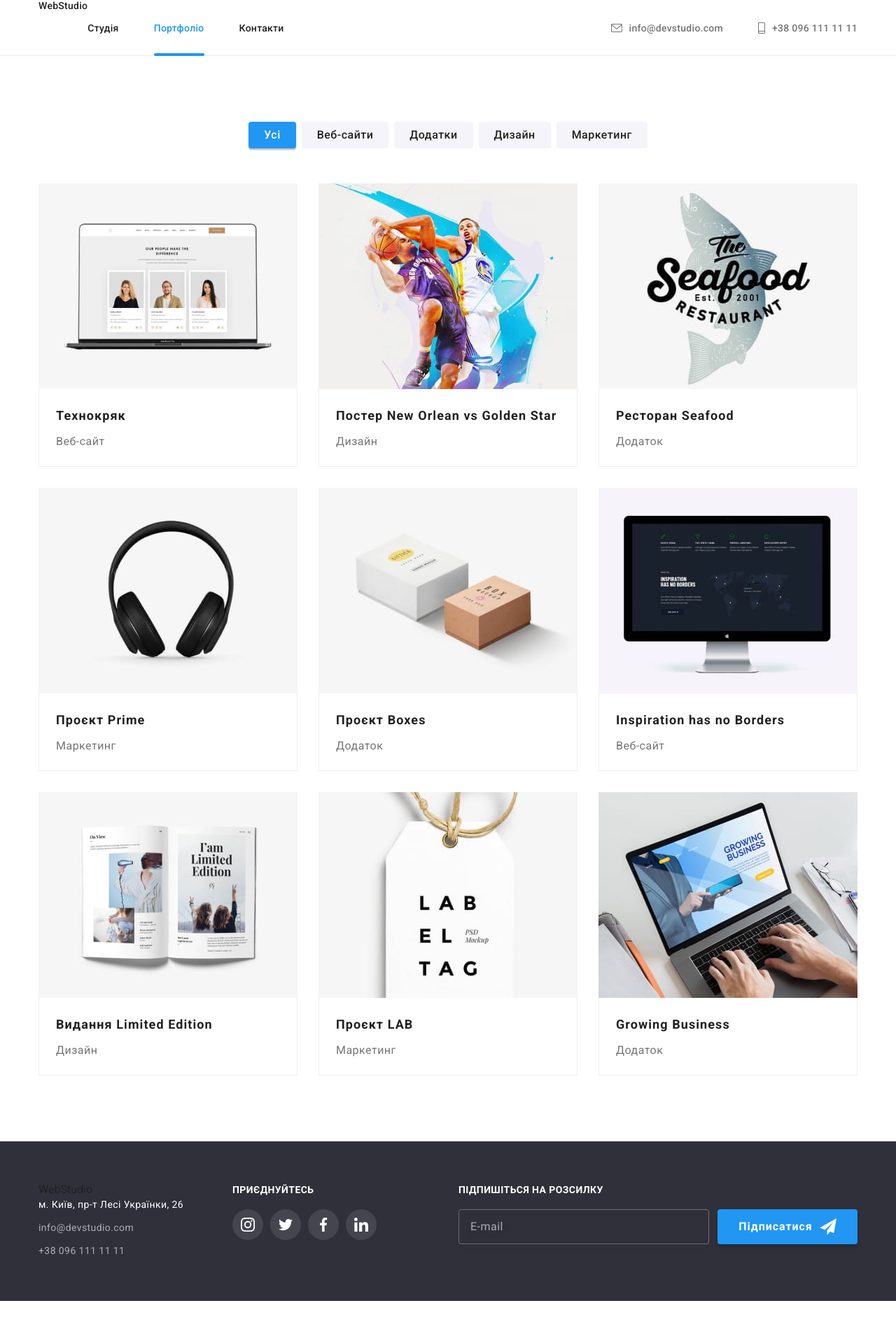
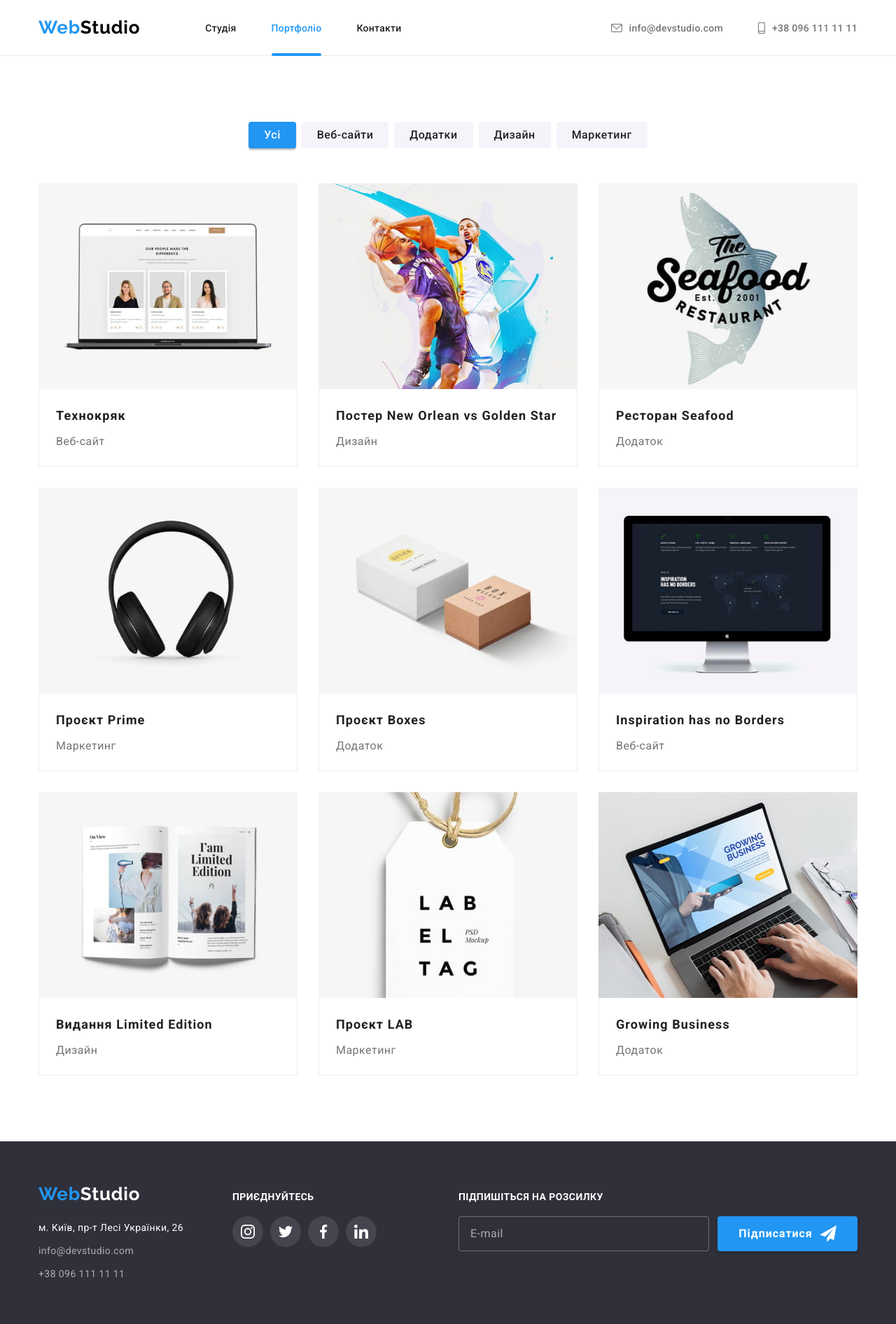
Before and after one commit to hakuna00723/goit-markup-hw-07, a plain HTML site: page portfolio.html in a window 1280 px wide. Shown: the whole page at 70% size. Before the commit the page ends 1859 px from the top, so only its background shows below. Drawn offline with nearby package versions, Linux system fonts and the light colour scheme.

Commit message:
edit styles for logo in header and footer

```diff
--- a/css/style.css
+++ b/css/style.css
@@ -123,20 +123,24 @@ img {
 .header-container {
   display: flex;
 }
-.header-logo {
-  padding-top: 24px;
-  padding-bottom: 24px;
-  margin-right: 93px;
+.logo {
   font-family: var(--secondary-font);
   font-weight: 700;
   font-size: 26px;
   line-height: calc(31 / 26);
   letter-spacing: 0.03em;
+  color: var(--blue-cl);
+}
+.logo-part-dark {
   color: var(--dark-logo-cl);
 }
-.logo-part {
-  color: var(--blue-cl);
+
+.header-link {
+  padding-top: 24px;
+  padding-bottom: 24px;
+  margin-right: 93px;
 }
+
 .main-nav {
   margin-right: auto;
 }
@@ -467,14 +471,12 @@ img {
   margin-right: 70px;
 }
 
-.footer-logo {
+.footer-link {
   display: block;
   margin-bottom: 20px;
-  font-family: var(--secondary-font);
-  font-weight: 700;
-  font-size: 26px;
-  line-height: calc(31 / 26);
-  letter-spacing: 0.03em;
+}
+
+.logo-part-light {
   color: var(--light-txt-cl);
 }
 
```
